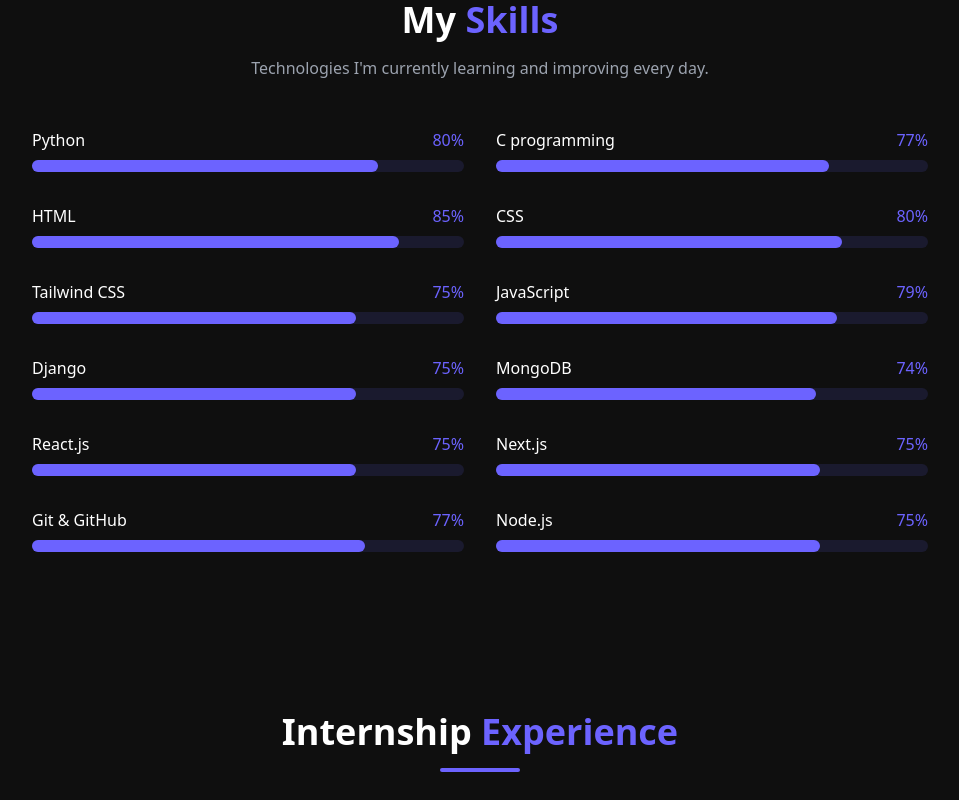
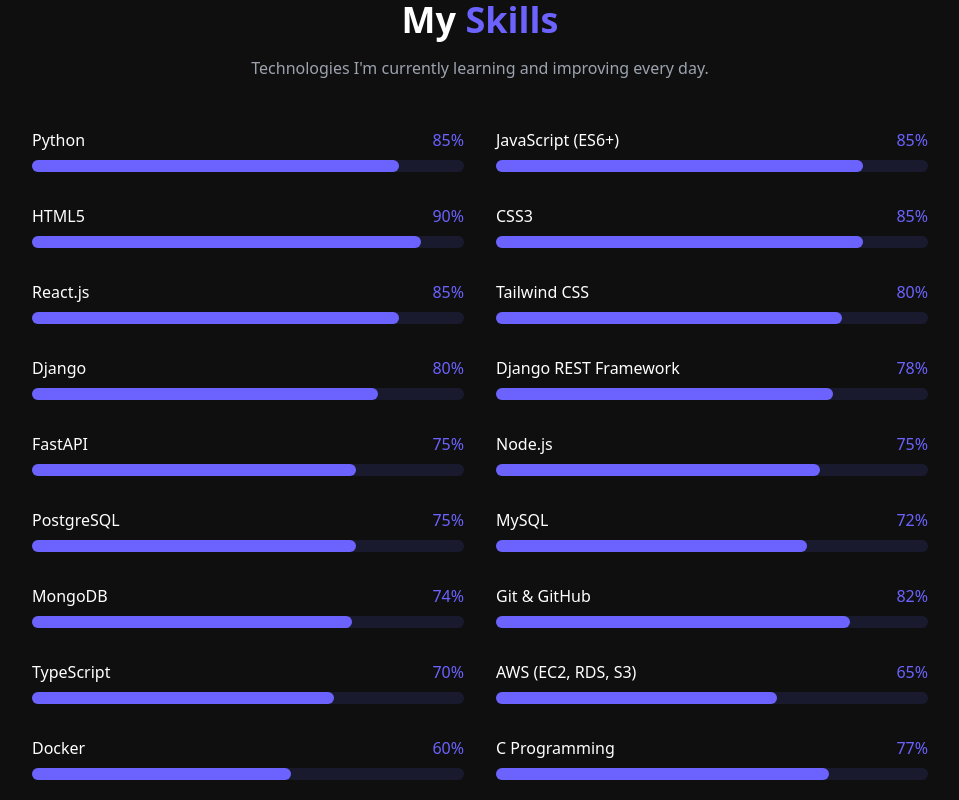
Before and after one commit to TEJASSREERR/my-portfolio, a React (Vite) app: page / in a window 1280 px wide. Shown: the part 1360-2160 px from the top of the page, without its empty margins (160-1119 px from the left). Built offline with nearby package versions, Linux system fonts and the light colour scheme.

Commit message:
Add internship section, update projects and skills

```diff
--- a/src/components/Projects.jsx
+++ b/src/components/Projects.jsx
@@ -5,7 +5,9 @@
 // Import all images
 import PortfolioImg from '../assets/portfolio.png'
 import SaasAdminImg from '../assets/SaasAdmin.png'
-import TaskManagerImg from '../assets/TaskManager.png'      // ✅ Portfolio screenshot
+import TaskManagerImg from '../assets/TaskManager.png'
+import TravellerexplorerImg from  '../assets/TRAVELLEREXPLORER.png'
+import UserproductorderImg from  '../assets/USERPRODUCTORDER.png'
 import DashboardImg from '../assets/DASHBOARD.png'
 import GpsHardwareImg from '../assets/livegps.png'
 import GpsOutputImg from '../assets/gps-op.jpg'
@@ -14,10 +16,12 @@
 
 // Main images array (order must match projects 1,2,3,4)
 const projectImages = [
-  PortfolioImg,           // Project 1: Portfolio
-  SaasAdminImg,           // Project 2: SaaS Admin
-  TaskManagerImg,         // Project 3: Task Manager   ✅
-  DashboardImg,           // Project 4: Dashboard  ✅
+  PortfolioImg,
+  SaasAdminImg,
+  TaskManagerImg,
+  TravellerexplorerImg,
+  UserproductorderImg,
+  DashboardImg,
   GpsHardwareImg,
   AirQualityHardwareImg
 ]
--- a/src/data/projects.js
+++ b/src/data/projects.js
@@ -25,8 +25,26 @@
     live: 'https://task-manager-gold-two.vercel.app/',
     type: 'web'
   },
+{
+  id: 4,
+  title: 'Travel Explorer Website',
+  description: 'A travel discovery web application with destination search, filtering, and responsive card-based UI. Django backend manages destination data and serves content via REST APIs.',
+  tech: ['HTML5', 'CSS3', 'JavaScript', 'Django'],
+  github: 'https://github.com/TEJASSREERR/travel-explorer',
+  live: 'https://tejassreerr.github.io/travel-explorer/',
+  type: 'web'
+},
+{
+  id: 5,
+  title: 'User Order Product Dashboard',
+  description: 'A product and order management dashboard with Django backend handling user, product, and order data models. React frontend displays order history, product listings, and user activity.',
+  tech: ['Django', 'HTML5', 'CSS3', 'JavaScript'],
+  github: 'https://github.com/TEJASSREERR/userproductorder',
+  live: 'https://tejassreerr.github.io/userproductorder/',
+  type: 'web'
+},
   {
-    id: 4,
+    id: 6,
     title: 'Bisnlight Dashboard',
     description: 'A business analytics dashboard with data visualization and interactive components for tracking business metrics and performance.',
     tech: ['React', 'JavaScript', 'CSS'],
@@ -35,7 +53,7 @@
     type: 'web'
   },
   {
-    id: 5,
+    id: 7,
     title: 'Live GPS Vehicle Tracking',
     description: 'A real-time vehicle tracking system using GPS module and Telegram bot. Sends live location updates to your phone via Telegram messages using Arduino UNO.',
     tech: ['C Programming', 'Arduino UNO', 'GPS Module', 'Telegram Bot'],
@@ -44,7 +62,7 @@
     type: 'hardware'
   },
   {
-    id: 6,
+    id: 8,
     title: 'Air Quality Monitoring',
     description: 'An IoT-based air quality monitoring system that measures pollutants and displays real-time air quality index using Arduino sensors and LCD display.',
     tech: ['C Programming', 'Arduino UNO', 'MQ Sensors', 'LCD Display'],
--- a/src/data/skills.js
+++ b/src/data/skills.js
@@ -1,14 +1,21 @@
 export const skills = [
-  { name: 'Python', level: 80 },
-  { name: 'C programming', level: 77 },
-  { name: 'HTML', level: 85 },
-  { name: 'CSS', level: 80 },
-  { name: 'Tailwind CSS', level: 75 },
-  { name: 'JavaScript', level: 79 },
-  { name: 'Django', level: 75 },
+  { name: 'Python', level: 85 },
+  { name: 'JavaScript (ES6+)', level: 85 },
+  { name: 'HTML5', level: 90 },
+  { name: 'CSS3', level: 85 },
+  { name: 'React.js', level: 85 },
+  { name: 'Tailwind CSS', level: 80 },
+  { name: 'Django', level: 80 },
+  { name: 'Django REST Framework', level: 78 },
+  { name: 'FastAPI', level: 75 },
+  { name: 'Node.js', level: 75 },
+  { name: 'PostgreSQL', level: 75 },
+  { name: 'MySQL', level: 72 },
   { name: 'MongoDB', level: 74 },
-  { name: 'React.js', level: 75 },
+  { name: 'Git & GitHub', level: 82 },
+  { name: 'TypeScript', level: 70 },
+  { name: 'AWS (EC2, RDS, S3)', level: 65 },
+  { name: 'Docker', level: 60 },
+  { name: 'C Programming', level: 77 },
   { name: 'Next.js', level: 75 },
-  { name: 'Git & GitHub', level: 77 },
-  { name: 'Node.js', level: 75 },
-]
+];
```
Also changed, not shown: src/assets/TRAVELLEREXPLORER.png (added), src/assets/USERPRODUCTORDER.png (added).
